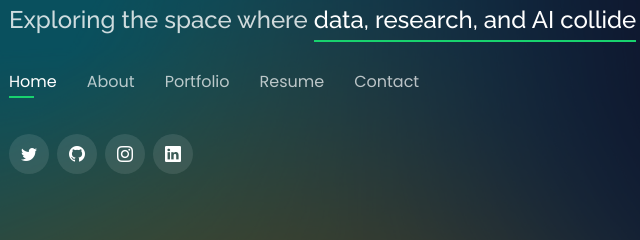
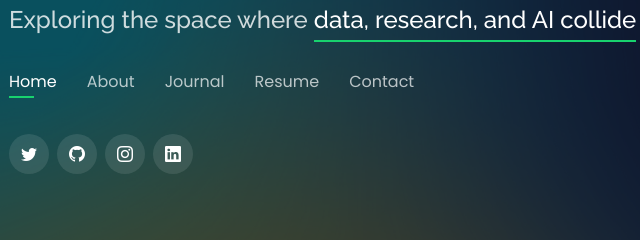
Before and after one commit to aps0611/portfolio, a plain HTML site: page index.html in a window 1280 px wide. Shown: the part 344-584 px from the top of the page, 73-713 px from the left. Drawn offline with nearby package versions, Linux system fonts and the light colour scheme.

Commit message:
changed nav bar portfolio > journal

```diff
--- a/index.html
+++ b/index.html
@@ -51,7 +51,7 @@
         <ul>
           <li><a class="nav-link active" href="#header">Home</a></li>
           <li><a class="nav-link" href="#about">About</a></li>
-          <li><a class="nav-link" href="#portfolio">Portfolio</a></li>
+          <li><a class="nav-link" href="#portfolio">Journal</a></li>
           <li><a class="nav-link" href="#">Resume</a></li>
           <!-- <li><a class="nav-link" href="#services">Blog</a></li> -->
           <li><a class="nav-link" href="#contact">Contact</a></li>
```
